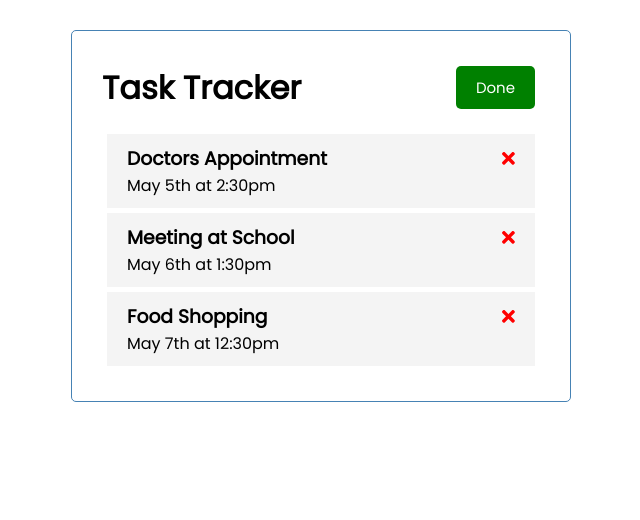
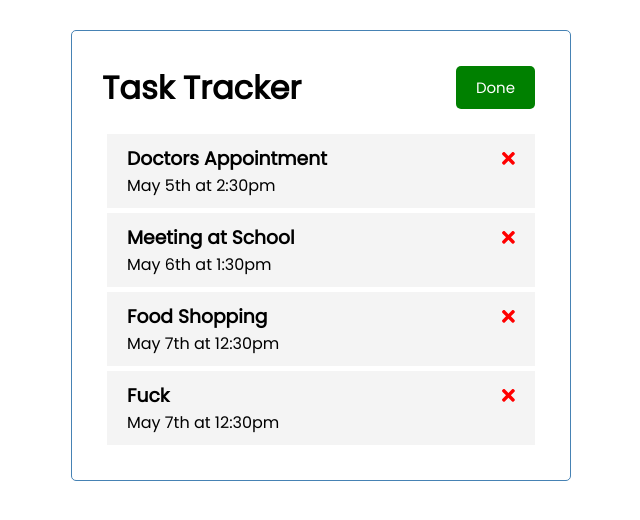
Before and after one commit to chiguayeshao/angularDemo, an Angular app: page / in a window 1280 px wide. Shown: the top 520 px of the page, without its empty margins (319-959 px from the left). Built offline with nearby package versions, Linux system fonts and the light colour scheme; data requests are answered from the project's data file.

Commit message:
add http delete

```diff
--- a/db.json
+++ b/db.json
@@ -17,6 +17,12 @@
           "text": "Food Shopping",
           "day": "May 7th at 12:30pm",
           "reminder": false
+        },
+        {
+          "id": 4,
+          "text": "Fuck",
+          "day": "May 7th at 12:30pm",
+          "reminder": false
         }
   ]
 }
--- a/src/app/components/task-item/task-item.component.html
+++ b/src/app/components/task-item/task-item.component.html
@@ -1,4 +1,6 @@
 <div class="task">
-    <h3>{{task.text}} <fa-icon [ngStyle]="{'color': 'red'}" [icon]="faTimes"></fa-icon> </h3>
+    <h3>{{task.text}}
+        <fa-icon (click)="onDelete(task)" [ngStyle]="{'color': 'red'}" [icon]="faTimes"></fa-icon>
+    </h3>
     <p>{{task.day}}</p>
 </div>
--- a/src/app/components/task-item/task-item.component.ts
+++ b/src/app/components/task-item/task-item.component.ts
@@ -1,4 +1,4 @@
-import { Component, OnInit, Input } from '@angular/core';
+import { Component, OnInit, Input, EventEmitter, Output } from '@angular/core';
 import { Task } from 'src/app/Task';
 
 import { faTimes } from '@fortawesome/free-solid-svg-icons';
@@ -11,6 +11,9 @@
 export class TaskItemComponent implements OnInit {
 
   @Input() task: Task
+  @Output() onDeleteTask: EventEmitter<Task> = new EventEmitter()
+
+
   faTimes = faTimes;
 
   constructor() { }
@@ -18,4 +21,8 @@
   ngOnInit(): void {
   }
 
+  onDelete(task){
+    this.onDeleteTask.emit(task)
+  }
+
 }
--- a/src/app/components/tasks/tasks.component.html
+++ b/src/app/components/tasks/tasks.component.html
@@ -1 +1 @@
-<app-task-item *ngFor="let task of tasks" [task]="task"></app-task-item>
+<app-task-item *ngFor="let task of tasks" [task]="task" (onDeleteTask)="deleteTask(task)"></app-task-item>
--- a/src/app/components/tasks/tasks.component.ts
+++ b/src/app/components/tasks/tasks.component.ts
@@ -20,4 +20,10 @@
     });
   }
 
+  deleteTask(task: Task) {
+    this.taskService.deleteTask(task).subscribe(() => {
+      this.tasks = this.tasks.filter(t => t.id !== task.id)
+    });
+  }
+
 }
--- a/src/app/services/task.service.ts
+++ b/src/app/services/task.service.ts
@@ -16,4 +16,9 @@
   getTasks():Observable <Task[]> {
     return this.http.get<Task[]>(this.apiUrl);
   }
+
+  deleteTask(task: Task):Observable <Task>{
+    const url = `${this.apiUrl}/${task.id}`;
+    return this.http.delete<Task>(url);
+  }
 }
```
Lines whose indentation alone changed are shown as unchanged.
